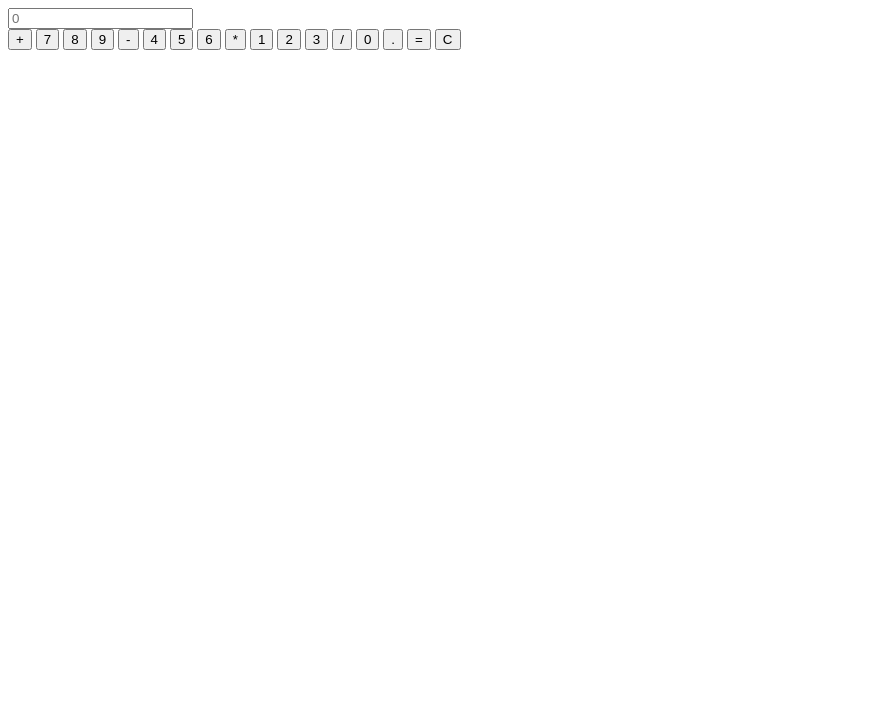
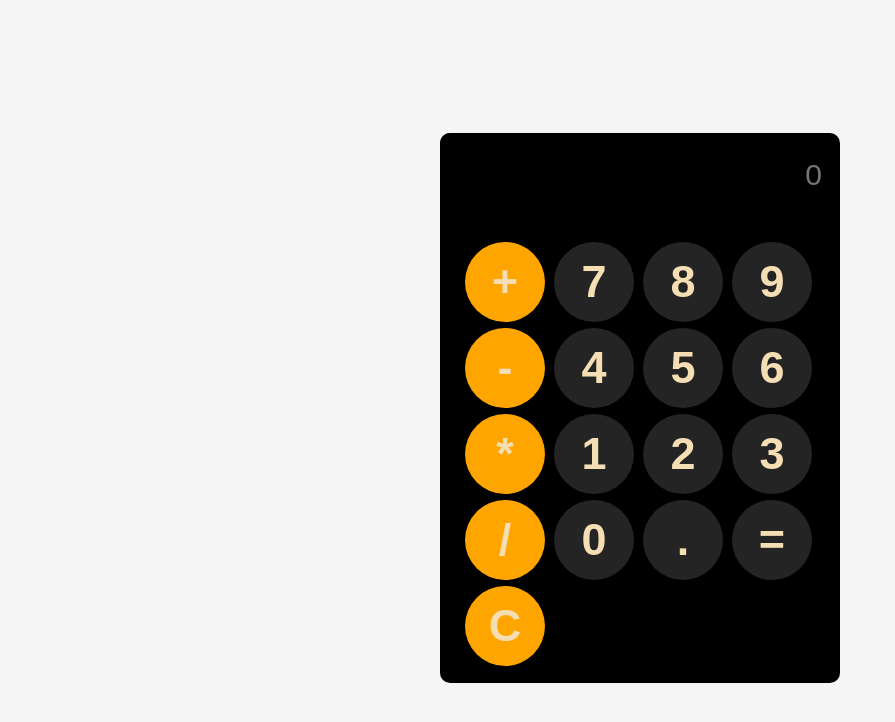
Before and after one commit to HaniyehRahimi/Calculator, a plain HTML site: page index.html in a window 1280 px wide. Shown: the whole page, without its empty margins (0-895 px from the left). Drawn offline with Linux system fonts and the light colour scheme.

Commit message:
create calculator

```diff
--- a/index.html
+++ b/index.html
@@ -10,23 +10,23 @@
     <div class="calculator">
         <input type="text" placeholder="0" readonly>
         <div class="buttons">
-            <button class="operatorBtn" onclick="calculate('+')">+</button>
+            <button class="button operatorBtn" onclick="calculate('+')">+</button>
             <button class="button" onclick="calculate('7')">7</button>
             <button class="button" onclick="calculate('8')">8</button>
             <button class="button" onclick="calculate('9')">9</button>
-            <button class="operatorBtn" onclick="calculate('-')">-</button>
+            <button class="button operatorBtn" onclick="calculate('-')">-</button>
             <button class="button" onclick="calculate('4')">4</button>
             <button class="button" onclick="calculate('5')">5</button>
             <button class="button" onclick="calculate('6')">6</button>
-            <button class="operatorBtn" onclick="calculate('+')">*</button>
+            <button class="button operatorBtn" onclick="calculate('+')">*</button>
             <button class="button" onclick="calculate('1')">1</button>
             <button class="button" onclick="calculate('2')">2</button>
             <button class="button" onclick="calculate('3')">3</button>
-            <button class="operatorBtn" onclick="calculate('/')">/</button>
+            <button class="button operatorBtn" onclick="calculate('/')">/</button>
             <button class="button" onclick="calculate('0')">0</button>
-            <button class="button" onclick="calculate()">.</button>
+            <button class="button" onclick="calculate('.')">.</button>
             <button class="button" onclick="equal()">=</button>
-            <button class="operatorBtn" onclick="erase()">C</button>
+            <button class="button operatorBtn" onclick="erase()">C</button>
         </div>
     </div>
     <script src="./script.js"></script>
--- a/script.js
+++ b/script.js
@@ -0,0 +1,23 @@
+let userInput = document.querySelector("input")
+
+let expression = ""
+function calculate(number) {
+    expression += number
+    userInput.value = expression
+
+}
+
+function erase() {
+    expression = ""
+    userInput.value = expression
+}
+
+function equal() {
+    try {
+        userInput.value = eval(expression)
+
+    } catch (error) {
+        error =  userInput.value = "Error"
+    }
+    expression = ""
+}
--- a/style.css
+++ b/style.css
@@ -0,0 +1,53 @@
+body{
+    display: flex;
+    justify-content: center;
+    align-items: center;
+    height: 100vh;
+    background-color: whitesmoke;
+}
+.calculator{
+    width: 400px;
+    height: 550px;
+    box-sizing: border-box;
+    background-color: rgba(0, 0, 0, 10);
+    border-radius: 10px;
+}
+.calculator input{
+    width: 93%;
+    padding: 25px 10px;
+    border: none;
+    outline:none;
+    background-color: rgba(0, 0, 0, 0.87);
+    text-align: right;
+    font-size: 30px;
+    border-top-right-radius: 10px;
+    border-top-left-radius: 10px;
+    color: white;
+}
+.buttons{
+    display: grid;
+    grid-template-columns: repeat(4,1fr);
+    gap: 6px;
+    padding: 25px;
+}
+.button{
+    width: 80px;
+    height: 80px;
+    border-radius: 50%;
+    border: none;
+    outline: none;
+    background-color: rgba(136, 134, 134, 0.267);
+    font-size: 45px;
+    font-weight: 700;
+    cursor: pointer;
+    color: wheat;
+}
+.button:hover{
+    background-color: rgb(78, 77, 77);
+}
+.operatorBtn{
+    background-color: orange;
+}
+.operatorBtn:hover{
+    background-color: rgb(250, 189, 77);
+}
```
